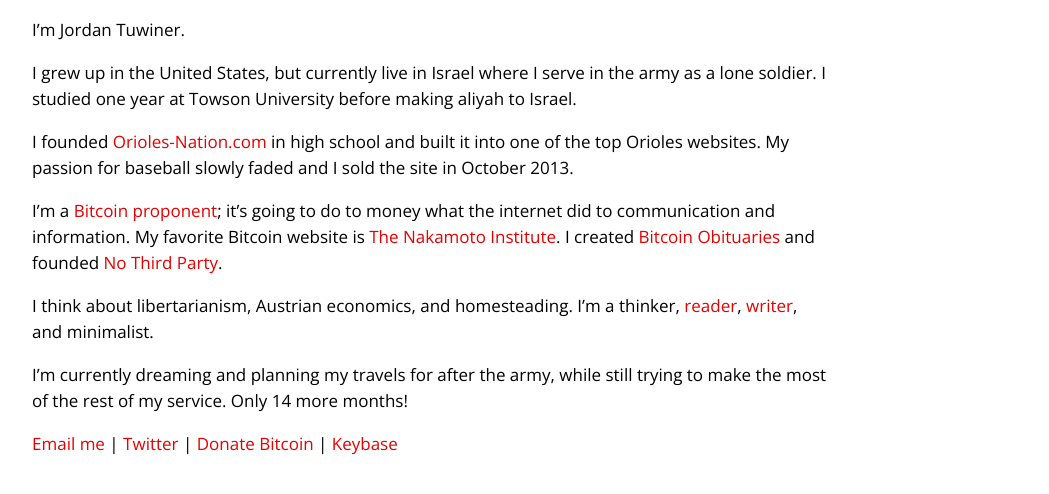
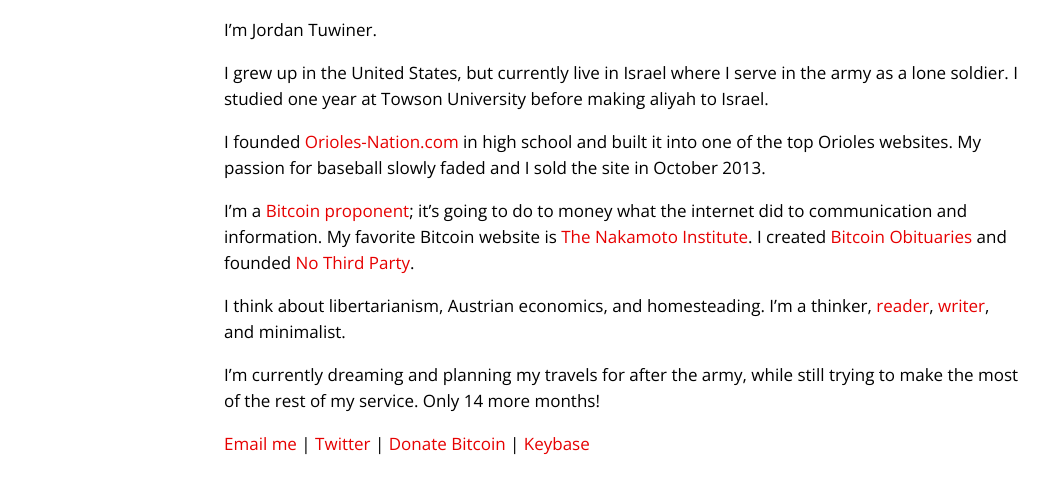
Before and after one commit to johnrlive/jt-com, a Jekyll site: the page built from index.html, in a window 1280 px wide. Shown: the top 494 px of the page, without its empty margins (16-1065 px from the left). Built offline with Jekyll 4.4.1, drawn with Linux system fonts in a browser that asks for light colours.

Commit message:
Fix content

```diff
--- a/css/style.css
+++ b/css/style.css
@@ -7,8 +7,9 @@
 }
 
 #content {
-	max-width: 800px;
-	margin: 0px 40px;
+    margin: 0 auto;
+    max-width: 800px;
+    padding: 0 20px;
 }
 
 /* Content */
```
